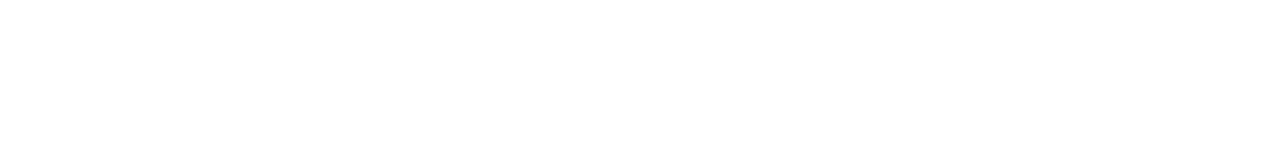
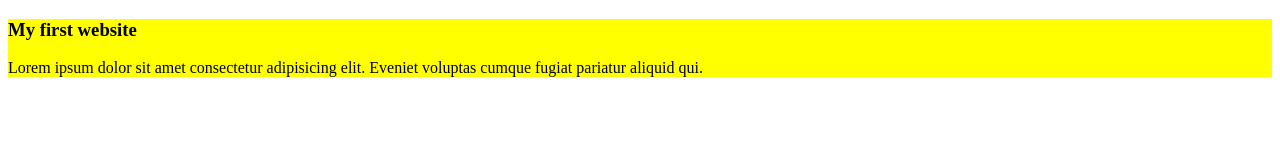
Before and after one commit to ASMRSAEED/my-first-website, a plain HTML site: page index.html in a window 1280 px wide. Drawn offline with Linux system fonts and the light colour scheme.

Commit message:
second commit

```diff
--- a/index.html
+++ b/index.html
@@ -5,10 +5,15 @@
     <meta charset="UTF-8">
     <meta name="viewport" content="width=device-width, initial-scale=1.0">
     <title>My First Website</title>
+    <link rel="stylesheet" href="styles/style.css">
 </head>
 
 <body>
-
+    <div>
+        <h3>My first website</h3>
+        <p>Lorem ipsum dolor sit amet consectetur adipisicing elit. Eveniet voluptas cumque fugiat pariatur aliquid qui.
+        </p>
+    </div>
 </body>
 
 </html>
--- /dev/null
+++ b/styles/style.css
@@ -0,0 +1,3 @@
+div {
+    background-color: yellow;
+}
```
